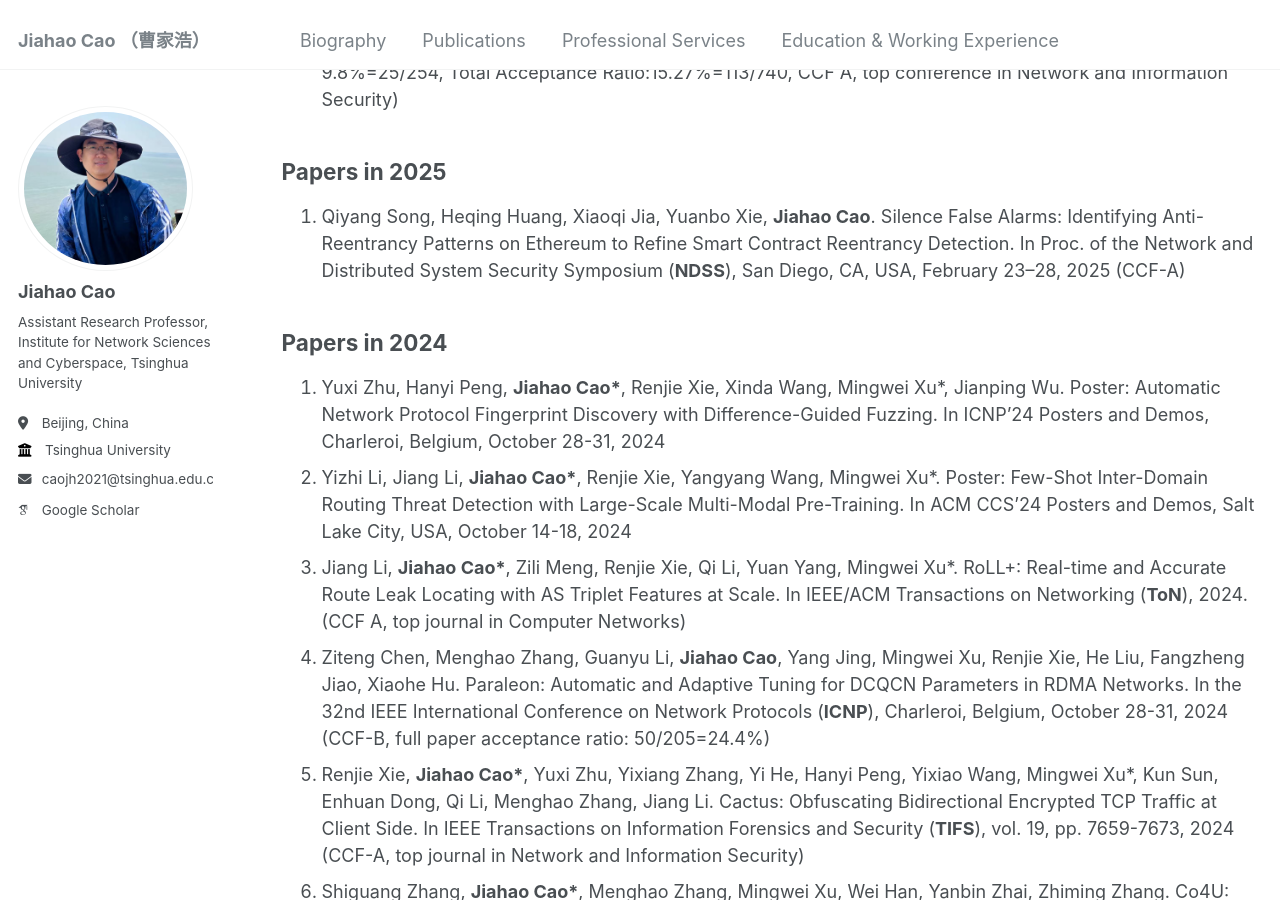
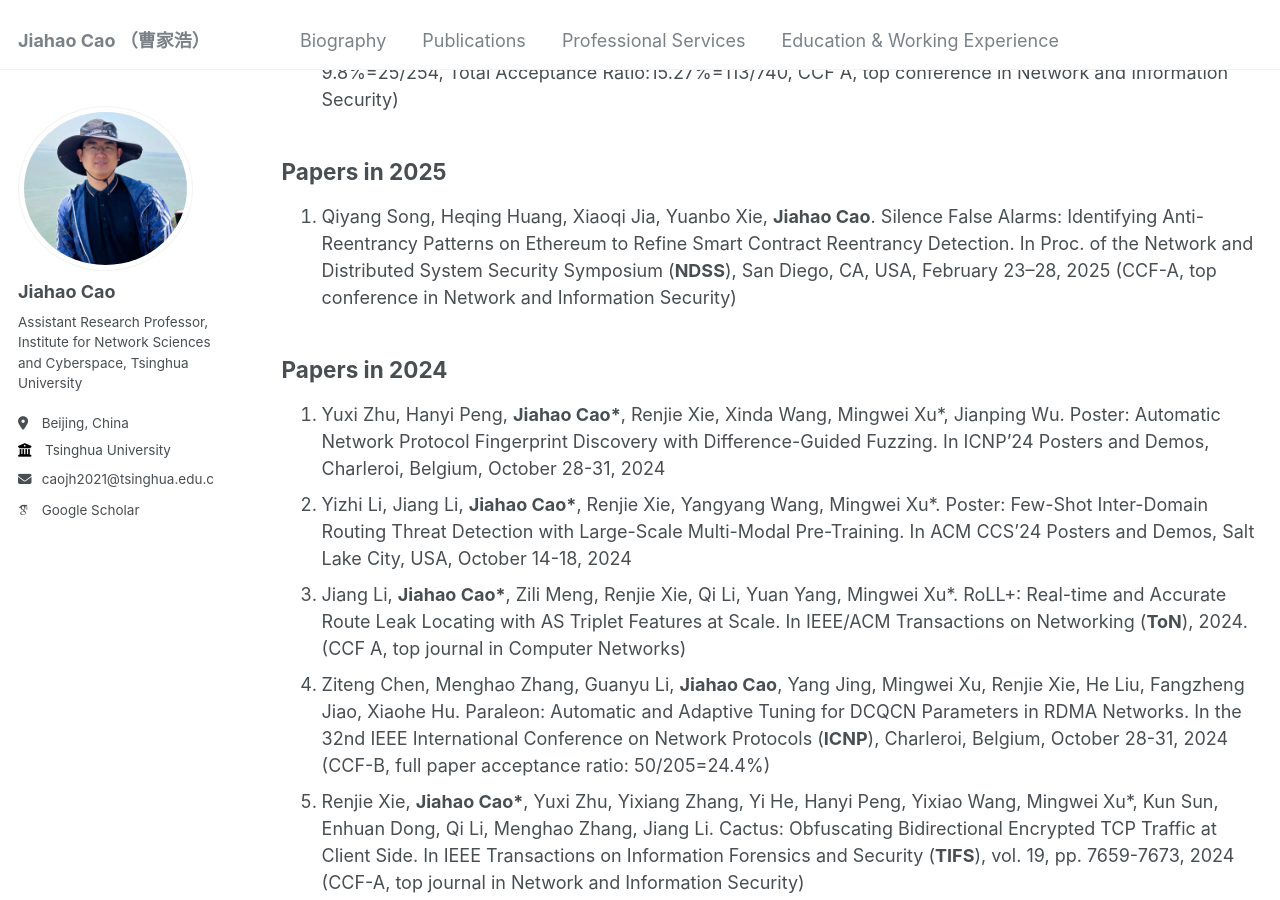
Before and after one commit to caojh15/caojh15.github.io, a Jekyll site: the page built from _pages/publications.md, in a window 1280 px wide and 900 px high, scrolled down 1425 px. Built offline with Jekyll 4.4.1, drawn with Linux system fonts in a browser that asks for light colours; some web fonts are replaced.

Commit message:
Update publications.md

```diff
--- a/_pages/publications.md
+++ b/_pages/publications.md
@@ -19,7 +19,7 @@ author_profile: true
 12. **Jiahao Cao**, Qi Li, Renjie Xie, Kun Sun, Guofei Gu, Mingwei Xu, and Yuan Yang. The CrossPath Attack: Disrupting the SDN Control Channel via Shared Links. In Proc. of the 28th USENIX Security Symposium (**USENIX Security**), Santa Clara, CA, USA, August 2019 (Student Travel Grant, First Round Acceptance Ratio: 9.8%=25/254, Total Acceptance Ratio:15.27%=113/740, CCF A,  top conference in Network and Information Security)
 
 ## Papers in 2025
-1. Qiyang Song, Heqing Huang, Xiaoqi Jia, Yuanbo Xie, **Jiahao Cao**. Silence False Alarms: Identifying Anti-Reentrancy Patterns on Ethereum to Refine Smart Contract Reentrancy Detection. In Proc. of the Network and Distributed System Security Symposium  (**NDSS**), San Diego, CA, USA, February 23–28, 2025 (CCF-A)
+1. Qiyang Song, Heqing Huang, Xiaoqi Jia, Yuanbo Xie, **Jiahao Cao**. Silence False Alarms: Identifying Anti-Reentrancy Patterns on Ethereum to Refine Smart Contract Reentrancy Detection. In Proc. of the Network and Distributed System Security Symposium  (**NDSS**), San Diego, CA, USA, February 23–28, 2025 (CCF-A, top conference in Network and Information Security)
 
 ## Papers in 2024
 1. Yuxi Zhu, Hanyi Peng, **Jiahao Cao\***, Renjie Xie, Xinda Wang, Mingwei Xu*, Jianping Wu. Poster: Automatic Network Protocol Fingerprint Discovery with Difference-Guided Fuzzing. In ICNP'24 Posters and Demos, Charleroi, Belgium, October 28-31, 2024
```
